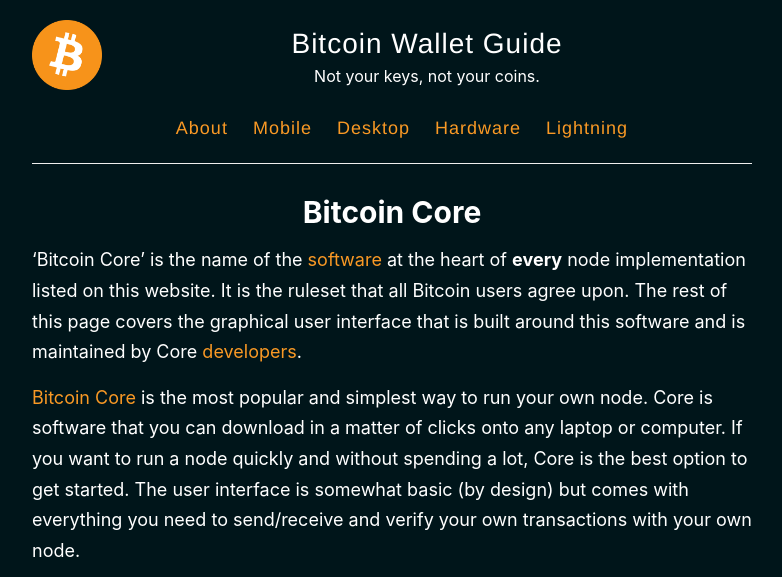
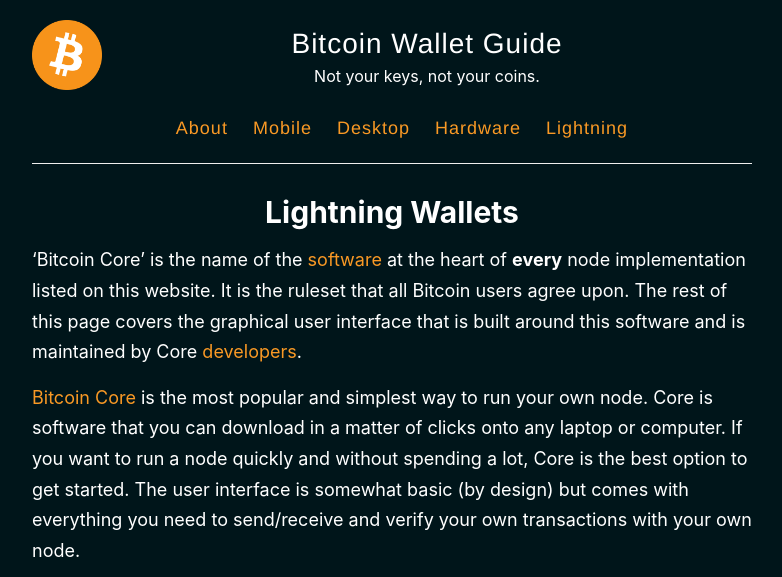
Before and after one commit to BitcoinQnA/bitcoin-wallet-guide, a Jekyll site: the page built from _pages/lightning.md, in a window 1280 px wide and 900 px high, cut to the strip 0-577 px from the top of the window. Shown: the whole strip, without its empty margins (248-1030 px from the left). Built offline with Jekyll 4.4.1, drawn with Linux system fonts in a browser that asks for light colours.

Commit message:
Update and rename core.md to lightning.md

```diff
--- a/_pages/core.md
+++ b/_pages/lightning.md
@@ -1,7 +1,7 @@
 ---
 layout: page
-title: Bitcoin Core
-permalink: /core/
+title: Lightning Wallets
+permalink: /lightning/
 ---
 
 'Bitcoin Core' is the name of the [software](https://github.com/bitcoin/bitcoin) at the heart of **every** node implementation listed on this website. It is the ruleset that all Bitcoin users agree upon. The rest of this page covers the graphical user interface that is built around this software and is maintained by Core [developers](https://github.com/bitcoin/bitcoin/graphs/contributors).
```
